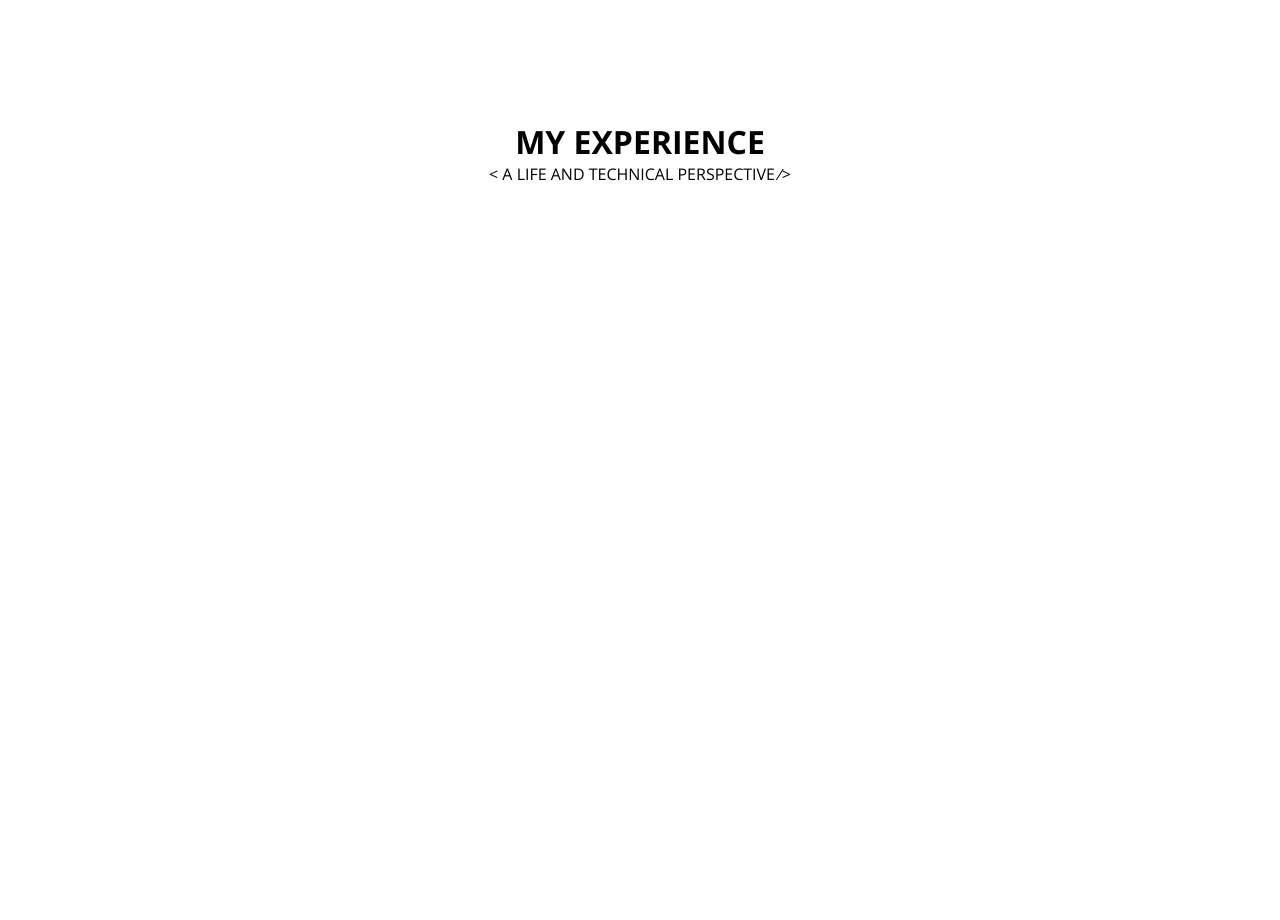
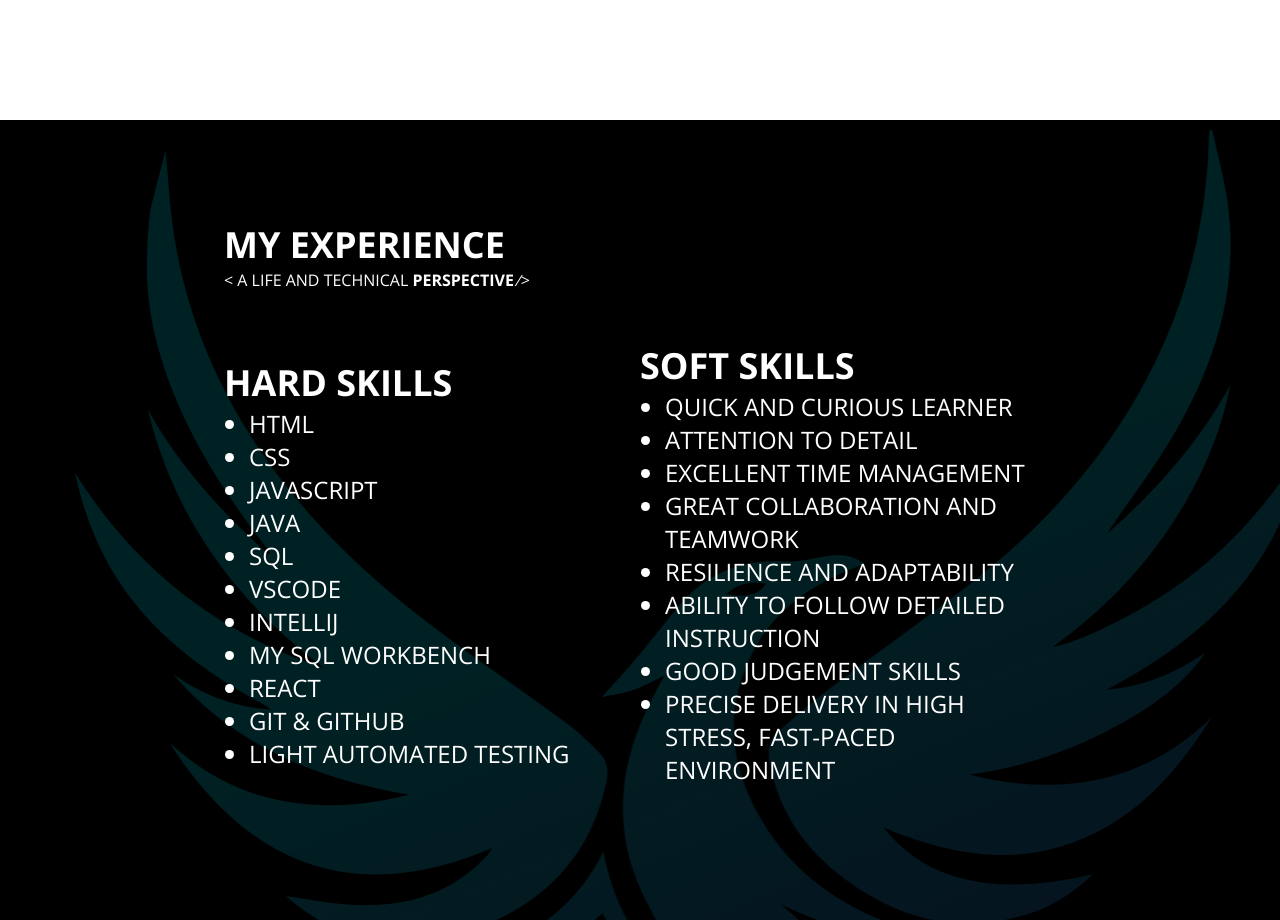
Before and after one commit to ha-x-3/portfolio, a React (Vite) app: page / in a window 1280 px wide. Shown: the part 680-1600 px from the top of the page. Built offline with nearby package versions, Linux system fonts and the light colour scheme.

Commit message:
Added mySkills component

```diff
--- a/src/App.css
+++ b/src/App.css
@@ -1,5 +1,4 @@
 .App {
-  text-align: center;
   display: flex;
   flex-direction: column;
 }
@@ -58,4 +57,51 @@
 
 .mySkills {
   min-height: 100vh;
+  background-color: #000000;
+  color: white;
+  background-image: url('./assets/Phoenix.png');
+  background-attachment: fixed;
+  background-repeat: no-repeat;
+  background-size: 1229px 1328px;
+  background-position: top 10px left 75px;
 }
+
+.skillsContent {
+  width: 65vw;
+  display: flex;
+  flex-direction: column;
+  align-items: center;
+  justify-content: center;
+  margin: auto;
+}
+
+.skillsHeading {
+  align-self: flex-start;
+  margin: 100px 0 50px 0;
+}
+
+.skills {
+  display: flex;
+  align-items: center;
+  justify-content: center;
+}
+
+h1 {
+  font-size: 36px;
+}
+
+.bold {
+  font-weight: bold;
+}
+
+ul {
+  padding-left: 25px;
+}
+
+li {
+  font-size: 24px;
+}
+
+.hardSkills, .softSkills {
+  width: 50%;
+}
--- a/src/components/MySkills.jsx
+++ b/src/components/MySkills.jsx
@@ -1,12 +1,48 @@
-import React from 'react'
+import React from 'react';
 
 export default function MySkills() {
-  return (
+	return (
 		<div className='mySkills'>
-			<h1>MY EXPERIENCE</h1>
-			<p>
-				&lt; A LIFE AND TECHNICAL <span>PERSPECTIVE</span> &#8725;&gt;
-			</p>
+			<div className='skillsContent'>
+				<div className='skillsHeading'>
+					<h1>MY EXPERIENCE</h1>
+					<p>
+						&lt; A LIFE AND TECHNICAL{' '}
+						<span className='bold'>PERSPECTIVE</span> &#8725;&gt;
+					</p>
+				</div>
+				<div className='skills'>
+					<div className='hardSkills'>
+						<h1>HARD SKILLS</h1>
+						<ul>
+							<li>HTML</li>
+							<li>CSS</li>
+							<li>JAVASCRIPT</li>
+							<li>JAVA</li>
+							<li>SQL</li>
+							<li>VSCODE</li>
+							<li>INTELLIJ</li>
+							<li>MY SQL WORKBENCH</li>
+							<li>REACT</li>
+							<li>GIT & GITHUB</li>
+							<li>LIGHT AUTOMATED TESTING</li>
+						</ul>
+					</div>
+					<div className='softSkills'>
+						<h1>SOFT SKILLS</h1>
+						<ul>
+							<li>QUICK AND CURIOUS LEARNER</li>
+							<li>ATTENTION TO DETAIL</li>
+							<li>EXCELLENT TIME MANAGEMENT</li>
+							<li>GREAT COLLABORATION AND TEAMWORK</li>
+							<li>RESILIENCE AND ADAPTABILITY</li>
+							<li>ABILITY TO FOLLOW DETAILED INSTRUCTION</li>
+							<li>GOOD JUDGEMENT SKILLS</li>
+							<li>PRECISE DELIVERY IN HIGH STRESS, FAST-PACED ENVIRONMENT</li>
+						</ul>
+					</div>
+				</div>
+			</div>
 		</div>
-  );
+	);
 }
```
